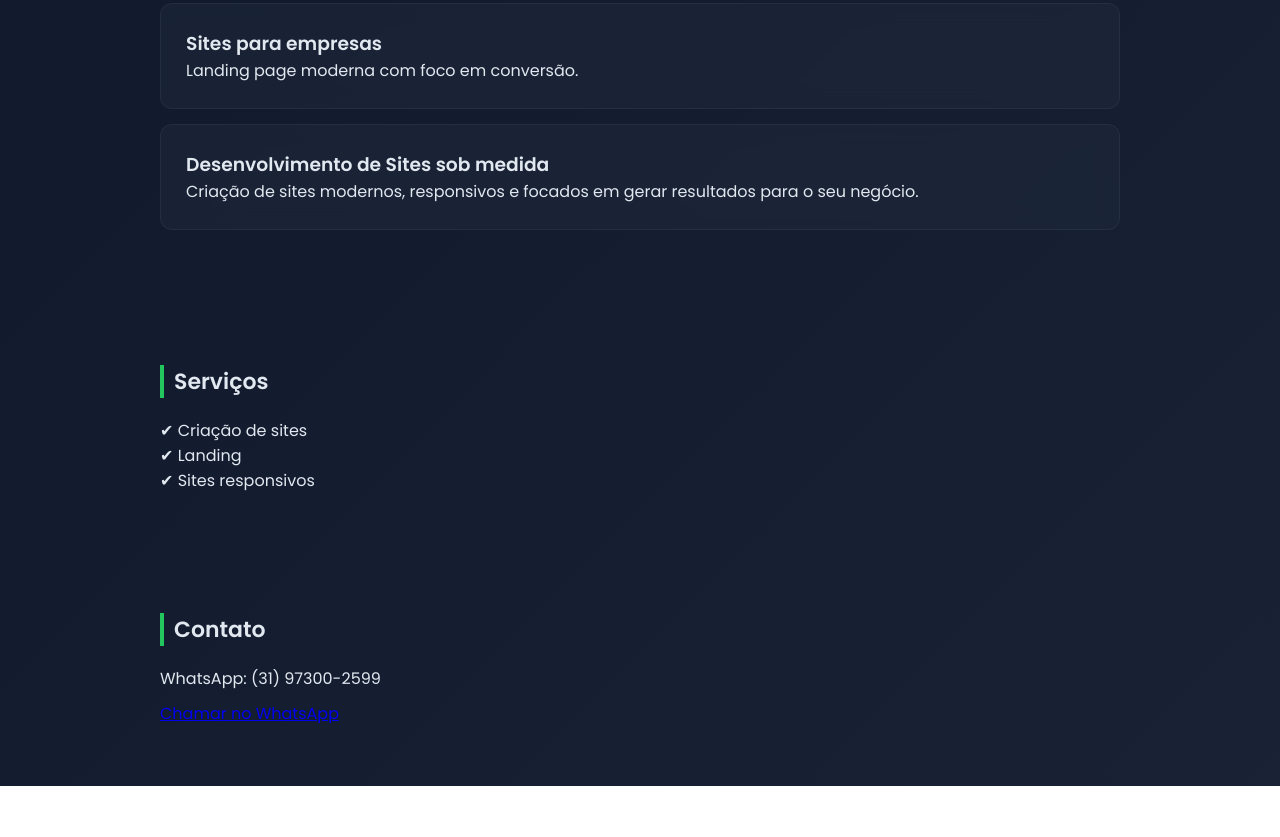
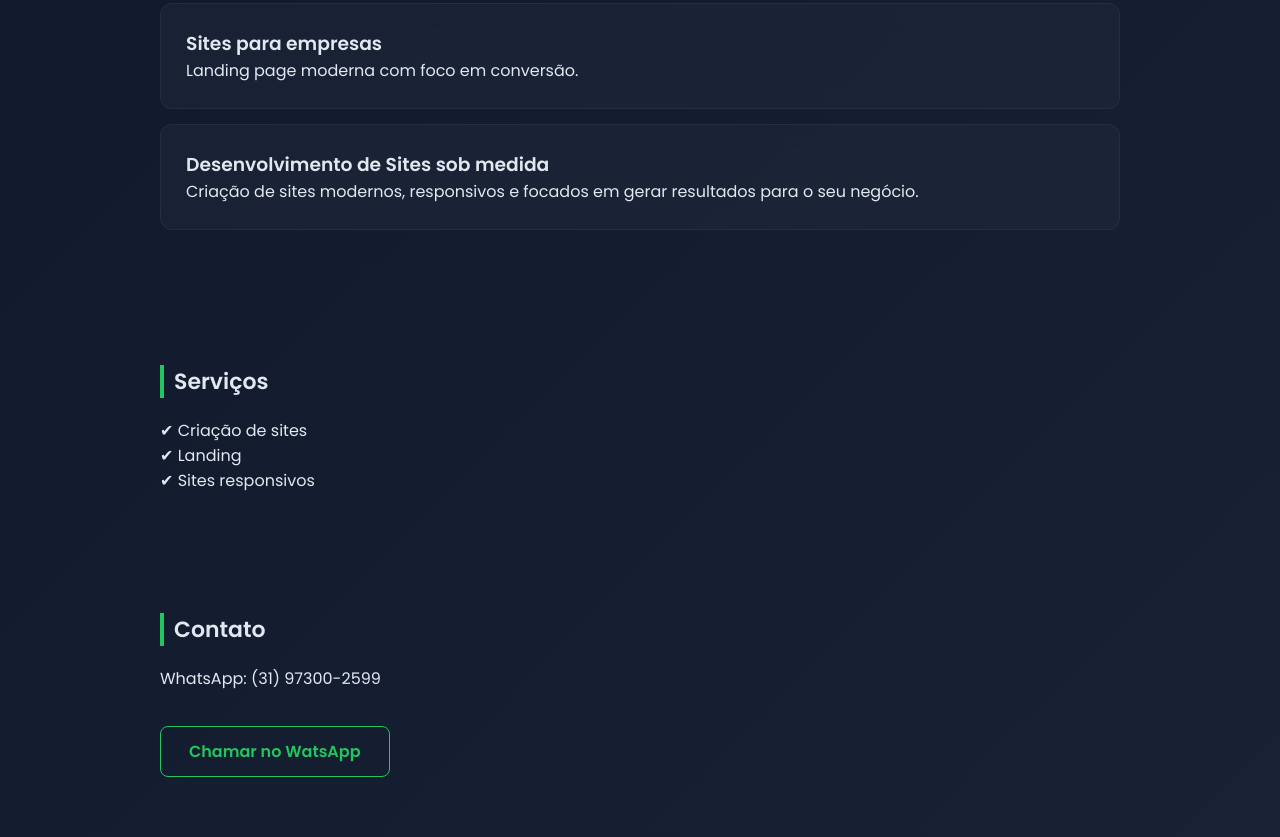
Before and after one commit to Yuriangelo3/Portifolio-, a plain HTML site: page index.html in a window 1280 px wide. Shown: the part 746-1583 px from the top of the page. Before the commit the page ends 1532 px from the top, so only its background shows below. Drawn offline with Linux system fonts and the light colour scheme.

Commit message:
Fix contact section and update WhatsApp link
Updated contact section with WhatsApp link and corrected button class.

```diff
--- a/index.html
+++ b/index.html
@@ -36,13 +36,8 @@
     <section id="contato">
         <h2>Contato</h2>
         <p>WhatsApp: (31) 97300-2599</p>
-        <a
-        href="https://wa.me/31973002599"
-        target="_blank"
-        rel="noopener"
-        class="botao-whatsapp"
-        >Chamar no WhatsApp</a
-      >
+       <a class="btn" href="https://wa.me/31973002599">Chamar no WatsApp</a>
+    </section>
     </section>
 
 </body>
```
